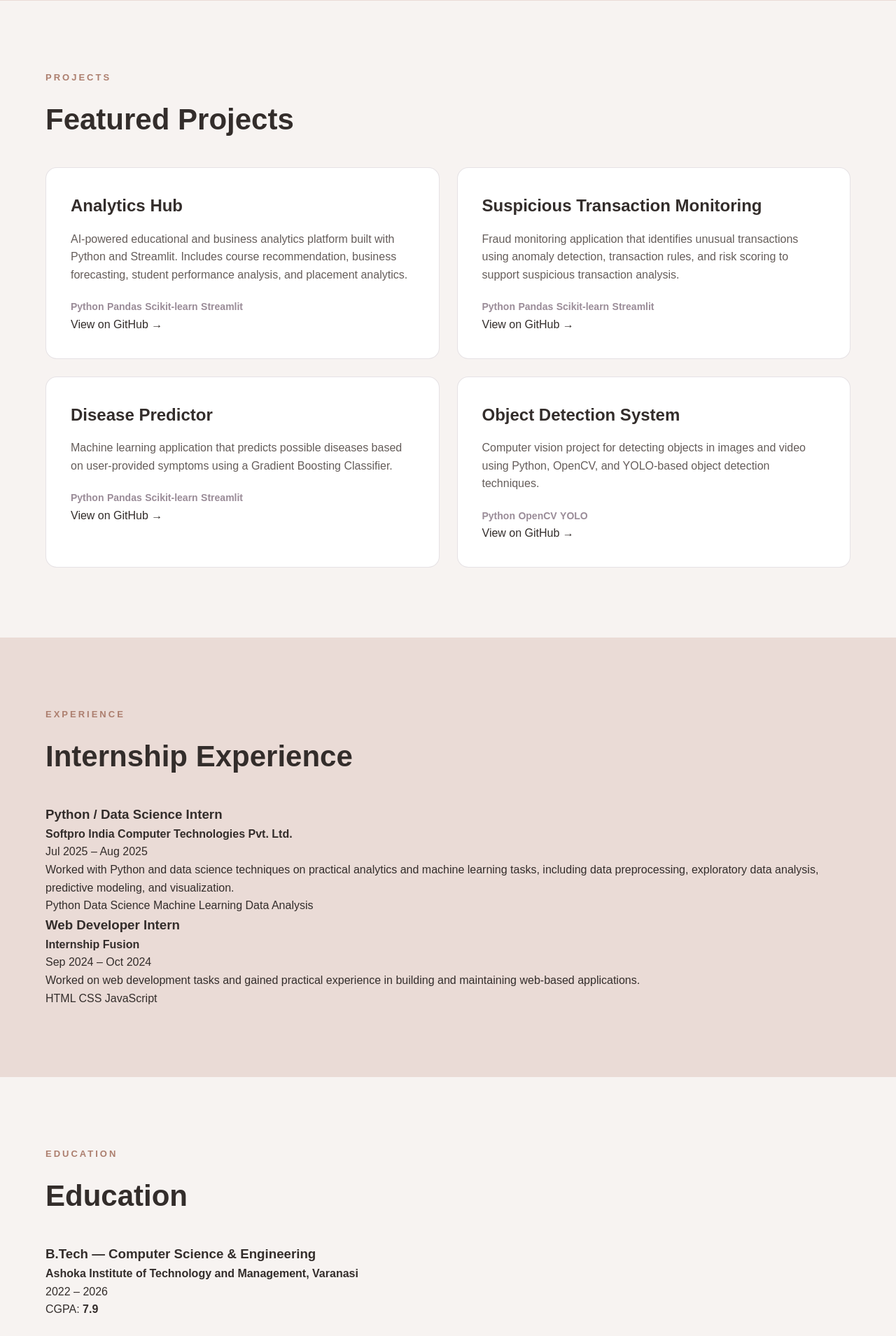
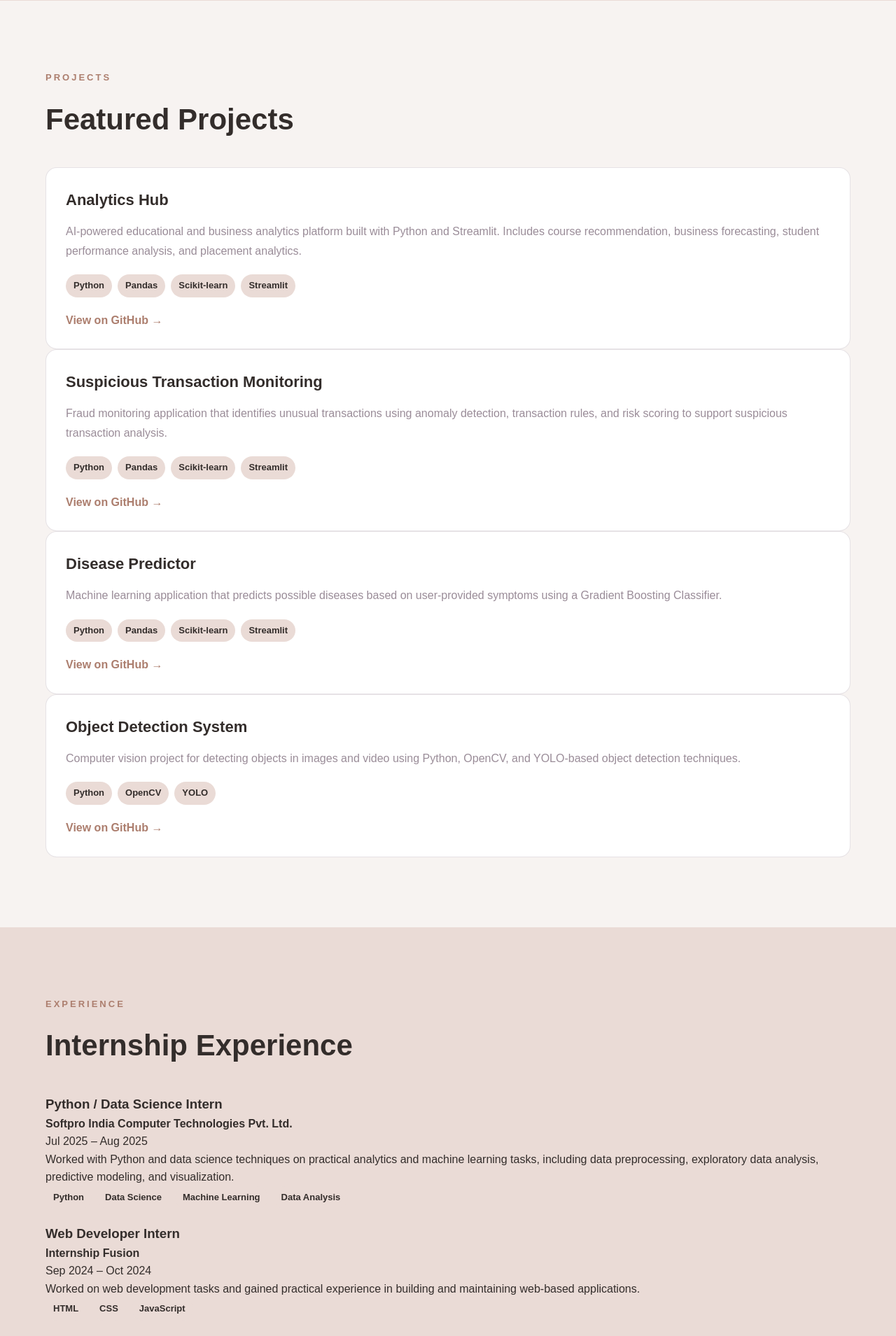
Before and after one commit to AzimRaza/Portfolio, a Django app: page / in a window 1280 px wide. Shown: the part 2104-4013 px from the top of the page at 70% size. Run offline with Django 5.2, Linux system fonts and the light colour scheme.

Commit message:
Polished project cards

```diff
--- a/static/css/style.css
+++ b/static/css/style.css
@@ -268,52 +268,62 @@ a {
    PROJECTS
    ================================ */
 
-.projects-grid {
-  display: grid;
-
-  grid-template-columns: repeat(2, 1fr);
-
-  gap: 25px;
-}
-
 .project-card {
   background: var(--white);
-
   border: 1px solid var(--border);
-
   border-radius: 16px;
-
-  padding: 35px;
-
-  transition: 0.3s ease;
+  padding: 28px;
+  display: flex;
+  flex-direction: column;
+  transition:
+    transform 0.3s ease,
+    box-shadow 0.3s ease;
 }
 
 .project-card:hover {
-  transform: translateY(-7px);
-
-  box-shadow: 0 18px 40px rgba(51, 45, 43, 0.1);
+  transform: translateY(-6px);
+  box-shadow: 0 15px 35px rgba(51, 45, 43, 0.12);
 }
 
 .project-card h3 {
-  font-size: 24px;
-  margin-bottom: 15px;
   color: var(--dark);
+  font-size: 22px;
+  margin-bottom: 14px;
 }
 
 .project-card p {
-  color: #655d5a;
+  color: var(--rose-quartz);
+  line-height: 1.7;
   margin-bottom: 20px;
 }
 
-.project-card span {
-  display: inline-block;
+.project-tech {
+  display: flex;
+  flex-wrap: wrap;
+  gap: 8px;
+  margin-top: auto;
+  margin-bottom: 20px;
+}
 
-  color: var(--rose-quartz);
-
-  font-size: 14px;
+.project-tech span {
+  background: var(--champagne-pink);
+  color: var(--dark);
+  padding: 6px 11px;
+  border-radius: 20px;
+  font-size: 13px;
   font-weight: 600;
 }
 
+.project-link {
+  color: var(--beaver);
+  text-decoration: none;
+  font-weight: 600;
+  transition: color 0.3s ease;
+}
+
+.project-link:hover {
+  color: var(--rose-quartz);
+}
 /* ================================
    EXPERIENCE
    ================================ */
--- a/templates/core/home.html
+++ b/templates/core/home.html
@@ -168,6 +168,7 @@
     <section id="projects" class="section">
       <div class="container">
         <p class="section-label">PROJECTS</p>
+
         <h2>Featured Projects</h2>
 
         <div class="projects-grid">
```
